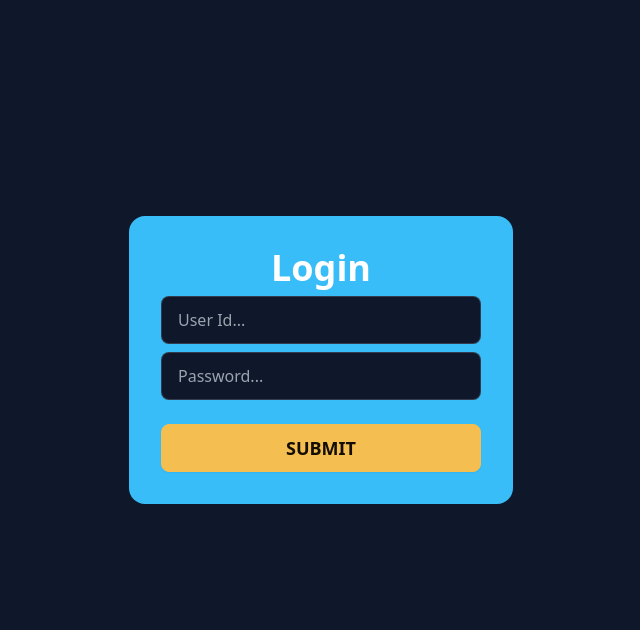
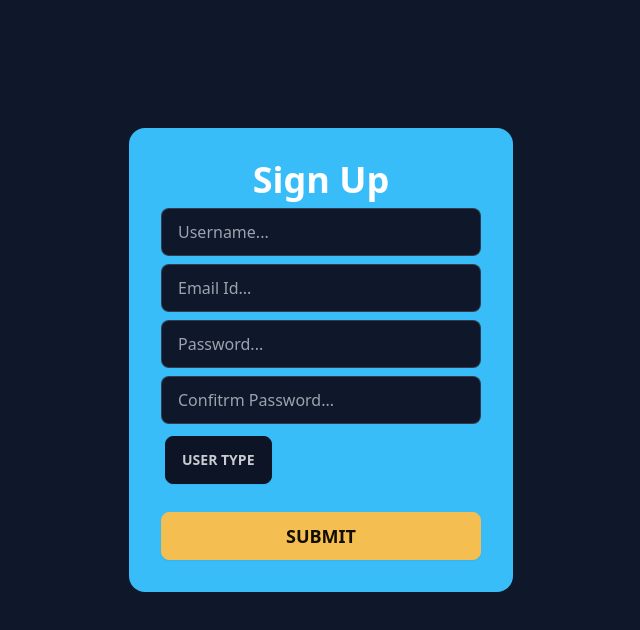
Before and after one commit to Beast0E4/CRM-React, a React (Vite) app: page /signup in a window 1280 px wide. Shown: the top 630 px of the page, without its empty margins (319-959 px from the left). Built offline with nearby package versions, Linux system fonts and the light colour scheme.

Commit message:
Feat: Added signup page ui using tailwind

```diff
--- a/src/App.jsx
+++ b/src/App.jsx
@@ -1,11 +1,13 @@
 import './App.css'
 import Login from './pages/auth/login'
+import Signup from './pages/auth/signup'
 
 function App() {
 
   return (
     <>
-    <Login />
+    {/* <Login /> */}
+    <Signup />
     </>
   )
 }
--- /dev/null
+++ b/src/pages/auth/signup.jsx
@@ -0,0 +1,27 @@
+function Signup() {
+    return (
+        <div className="flex justify-center items-center h-[90vh]">
+        <div className="card bg-primary text-primary-content w-96">
+          <div className="card-body flex items-center">
+              <h2 className="card-title text-4xl text-white font-bold">Sign Up</h2>
+              <input autoComplete="one-time-code" type="text" placeholder="Username..." className="input input-bordered w-full max-w-xs text-white" />
+              <input autoComplete="one-time-code" type="email" placeholder="Email Id..." className="input input-bordered w-full max-w-xs text-white" />
+              <input autoComplete="one-time-code" type="password" placeholder="Password..." className="input input-bordered w-full max-w-xs text-white" />
+              <input autoComplete="one-time-code" type="password" placeholder="Confitrm Password..." className="input input-bordered w-full max-w-xs text-white" />
+              <details className="dropdown w-full">
+                <summary className="btn m-1">USER TYPE</summary>
+                <ul className="menu dropdown-content bg-base-100 rounded-box z-[1] w-52 p-2 shadow">
+                    <li><a className="text-white">Customer</a></li>
+                    <li><a className="text-white">Enginner</a></li>
+                </ul>
+            </details>
+              <div className="card-actions w-full mt-4">
+                <button className="btn btn-warning w-full font-bold text-lg">SUBMIT</button>
+              </div>
+          </div>
+        </div>
+      </div>
+    )
+}
+
+export default Signup
```
